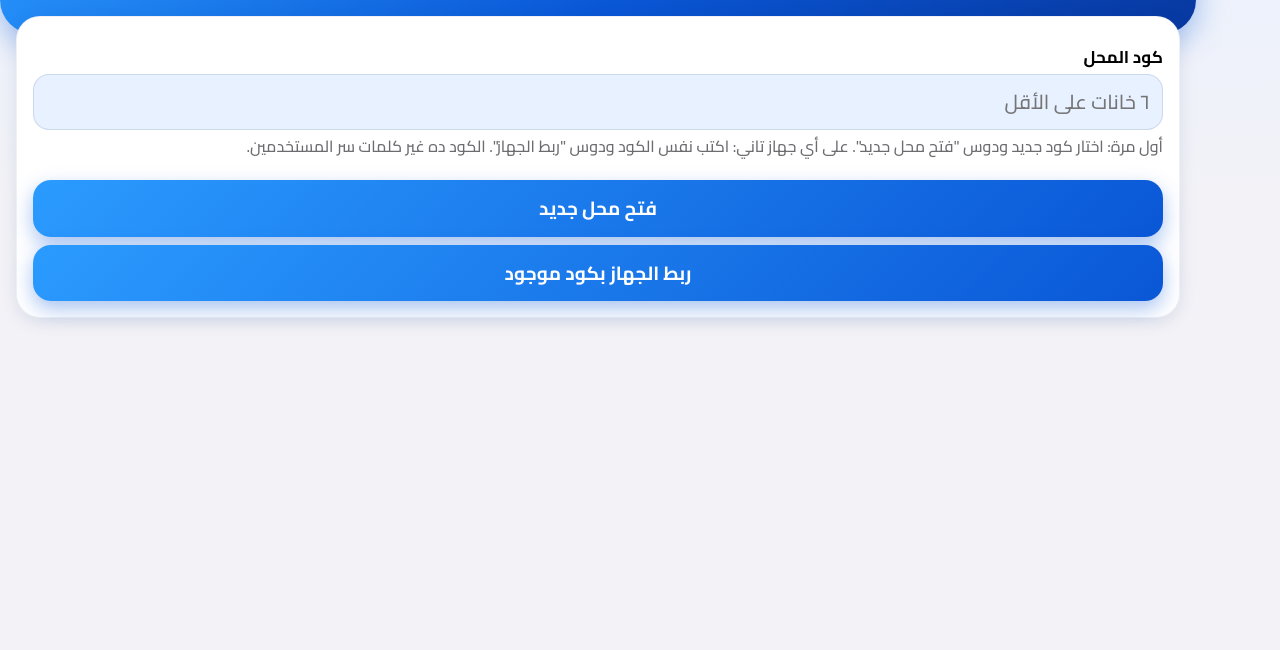
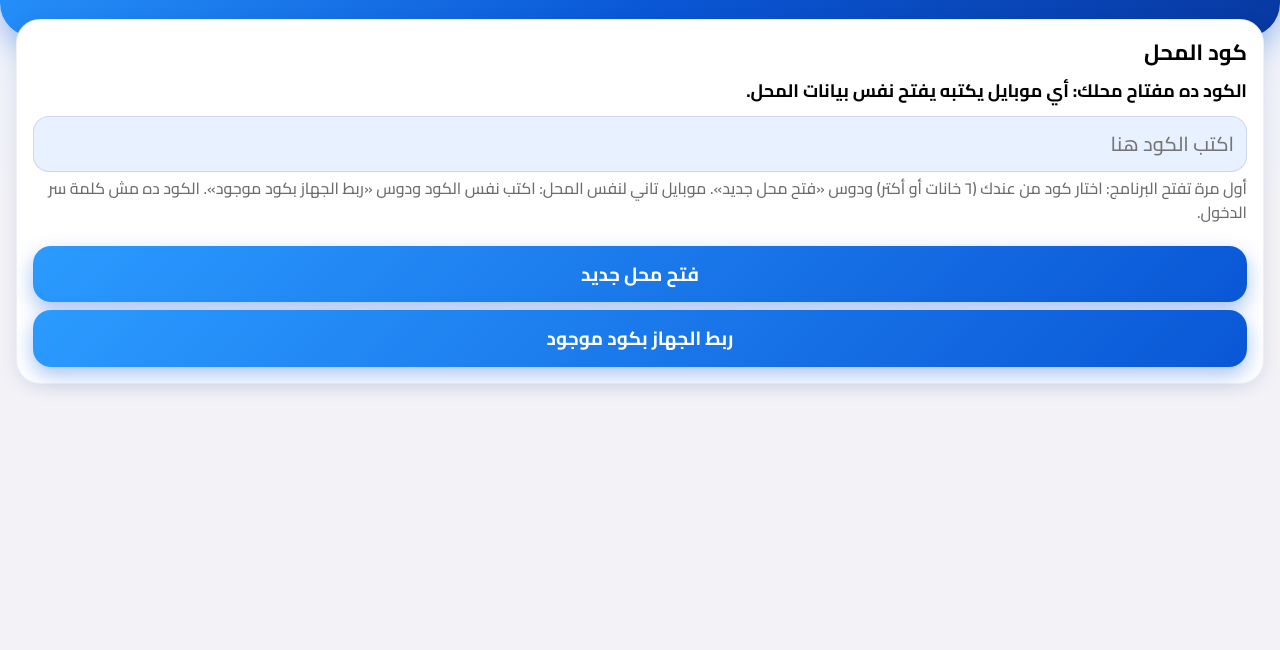
Before and after one commit to mohamedkamalapi/mstore, a plain HTML site: page index.html in a window 1280 px wide. Shown: the part 150-800 px from the top of the page. Drawn offline with Linux system fonts and the light colour scheme.

Commit message:
Refactor HTML structure and improve layout styles

```diff
--- a/index.html
+++ b/index.html
@@ -21,6 +21,7 @@ button{font:inherit;font-weight:600;font-size:19px;border:0;border-radius:16px;p
 #fab{position:fixed;left:20px;bottom:calc(80px + env(safe-area-inset-bottom,0px));width:66px;height:66px;border-radius:50%;background:var(--bl);color:#fff;font-size:38px;padding:0;box-shadow:0 4px 14px #0004;z-index:6}
 .ov{position:fixed;inset:0;background:#0007;z-index:10;display:flex;align-items:flex-end}.sheet{background:var(--bg);width:100%;max-height:94%;overflow:auto;border-radius:24px 24px 0 0;padding:12px 18px calc(24px + env(safe-area-inset-bottom,0px))}.grab{width:44px;height:5px;background:var(--sep);border-radius:3px;margin:0 auto 10px}
 .spl{position:fixed;inset:0;background:var(--bl);color:#fff;z-index:30;display:flex;flex-direction:column;align-items:center;justify-content:center;font-size:20px}.spl .br{font-size:64px}
+.pg{position:fixed;inset:0;z-index:8;background:linear-gradient(180deg,var(--bt) 0,var(--bg) 340px) no-repeat var(--bg);overflow-y:auto;-webkit-overflow-scrolling:touch}
 .tw{overflow-x:auto;margin:12px 16px}table{border-collapse:collapse;width:100%;font-size:16px;background:var(--card);border-radius:14px}th,td{padding:10px 8px;border-bottom:1px solid var(--sep);text-align:center;white-space:nowrap}th{color:var(--t2)}
 .er{color:var(--rd);font-weight:600;margin-top:8px}small.h{color:var(--t2);font-size:16px;display:block;margin-top:4px}.c2{display:grid;grid-template-columns:1fr 1fr;gap:8px}
 body{font-family:Cairo,-apple-system,"SF Pro Text",Tahoma,sans-serif;background:linear-gradient(180deg,var(--bt) 0,var(--bg) 340px) no-repeat var(--bg);padding-bottom:calc(120px + env(safe-area-inset-bottom,0px))}
@@ -72,7 +73,7 @@ async function push(){if(!SK)return;const ts=new Date().toISOString();try{if(awa
 async function pull(){if(!SK||dirty)return;try{const g=await sbGet();if(g&&g.updated_at>remoteTS){S=g.data;remoteTS=g.updated_at;if(sess)sess.u=S.users.find(x=>x.u==sess.u.u)||sess.u;DB.set(JSON.parse(JSON.stringify(S)));if(sess&&!document.getElementById('ov'))R()}}catch(e){}}
 setInterval(pull,10000);
 async function defS(){return{users:[{u:'ahmed nabil',n:'Ahmed Nabil',h:await H('0080'),role:'owner'}],tiers:[[1,499,5,5],[500,899,10,10],[900,1000,15,10]],block:{s:1000,w:15,t:10},base:{d:0,v:0,i:0},ops:[],counts:{},shifts:[],cur:null,names:[]}}
-function pairV(){$('#app').innerHTML=`<div class="hb" style="padding:40px 16px"><div class="br" style="font-size:56px">M STORE</div><div class="sub">اربط الجهاز ده ببيانات المحل</div></div><div class="card"><label>كود المحل</label><input id="sk" type="password" autocomplete="off" placeholder="٦ خانات على الأقل"><small class="h">أول مرة: اختار كود جديد ودوس "فتح محل جديد". على أي جهاز تاني: اكتب نفس الكود ودوس "ربط الجهاز". الكود ده غير كلمات سر المستخدمين.</small><div class="er">${err}</div><button class="pri" onclick="pairNew()">فتح محل جديد</button><button class="pri" style="margin-top:8px" onclick="pairOld()">ربط الجهاز بكود موجود</button></div>`}
+function pairV(){$('#app').innerHTML=`<div class="pg"><div class="hb" style="padding:52px 20px 40px"><div class="br" style="font-size:48px">M STORE</div><div class="sub">بيانات محلك على كل موبايلاتك</div></div><div class="card"><h3>كود المحل</h3><div style="font-size:18px;font-weight:600;margin-bottom:4px">الكود ده مفتاح محلك: أي موبايل يكتبه يفتح نفس بيانات المحل.</div><input id="sk" type="password" autocomplete="off" placeholder="اكتب الكود هنا" style="margin-top:8px"><small class="h">أول مرة تفتح البرنامج: اختار كود من عندك (٦ خانات أو أكتر) ودوس «فتح محل جديد». موبايل تاني لنفس المحل: اكتب نفس الكود ودوس «ربط الجهاز بكود موجود». الكود ده مش كلمة سر الدخول.</small><div class="er">${err}</div><button class="pri" onclick="pairNew()">فتح محل جديد</button><button class="pri" style="margin-top:8px" onclick="pairOld()">ربط الجهاز بكود موجود</button></div></div>`}
 async function pairNew(){const c=$('#sk').value.trim();if(c.length<6){err='الكود 6 خانات على الأقل';return pairV()}
 let ok=false;try{ok=await sbBoot(c)}catch(e){}
 if(!ok){err='في محل متسجل قبل كده على السيرفر. لو ده محلك، دوس "ربط الجهاز" واكتب الكود الأصلي';return pairV()}
@@ -97,7 +98,7 @@ for(const q of S.liq||[])if(q.dt==dt&&!q.void)d+=q.a;const ct=S.counts[dt]||{},h
 const OV=o=>({d:+o.d||0,v:+o.v||0,i:+o.i||0});function fig(date){let c={...S.base};const O=S.open||{},ds=[...new Set([...S.ops.map(o=>o.dt),...Object.keys(S.counts),...Object.keys(O),...(S.liq||[]).map(q=>q.dt)])].sort();for(const x of ds){if(x>=date)break;if(O[x])c=OV(O[x]);const r=run(x,c);c={d:r.cd,v:r.v,i:r.i}}const m=!!O[date];if(m)c=OV(O[date]);return{open:c,man:m,...run(date,c)}}
 function stat(r){if(!r.has)return['n','لسه الجرد ما اتعملش'];if(Math.abs(r.diff)<.005)return['g','✅ مطابق - الدرج مظبوط'];return r.diff<0?['r','عجز '+f2(-r.diff)+' ج في الدرج']:['y','زيادة '+f2(r.diff)+' ج في الدرج']}
 const N=n=>`<span class="${n<0?'neg':''}">${f2(n)}</span>`;
-function loginV(){$('#app').innerHTML=`<div class="hb" style="padding:40px 16px"><div class="br" style="font-size:56px">M STORE</div><div class="sub">سجّل دخولك علشان تبدأ الوردية</div></div><div class="card"><label>اسم المستخدم</label><input id="u" autocomplete="username" placeholder="Ahmed Nabil"><label>كلمة السر</label><input id="p" type="password" inputmode="numeric" autocomplete="current-password"><label>اسم صاحب الوردية</label><input id="n" list="nl" placeholder="مين شغال في الوردية دي؟"><datalist id="nl">${S.names.map(x=>`<option value="${x}">`).join('')}</datalist><div class="er">${err}</div><button class="pri" onclick="login()">دخول</button></div>`}
+function loginV(){$('#app').innerHTML=`<div class="pg"><div class="hb" style="padding:52px 20px 40px"><div class="br" style="font-size:48px">M STORE</div><div class="sub">سجّل دخولك علشان تبدأ الوردية</div></div><div class="card"><label>اسم المستخدم</label><input id="u" autocomplete="username" placeholder="Ahmed Nabil"><label>كلمة السر</label><input id="p" type="password" inputmode="numeric" autocomplete="current-password"><label>اسم صاحب الوردية</label><input id="n" list="nl" placeholder="مين شغال في الوردية دي؟"><datalist id="nl">${S.names.map(x=>`<option value="${x}">`).join('')}</datalist><div class="er">${err}</div><button class="pri" onclick="login()">دخول</button></div></div>`}
 async function login(){const u=$('#u').value.trim().toLowerCase().replace(/\s+/g,' '),p=$('#p').value,n=$('#n').value.trim(),us=S.users.find(x=>x.u==u);
 if(Date.now()<lk){err='استنى '+Math.ceil((lk-Date.now())/1000)+' ثانية وحاول تاني';return loginV()}if(!us||us.off||us.h!=await H(p)){if(++fl>=5){fl=0;lk=Date.now()+30000}err='اسم المستخدم أو كلمة السر غلط';return loginV()}fl=0;if(n.length<2){err='اكتب اسم صاحب الوردية (حرفين على الأقل)';return loginV()}
 err='';sess={u:us,ow:n};if(!S.names.includes(n))S.names.push(n);const c=S.cur;
```
